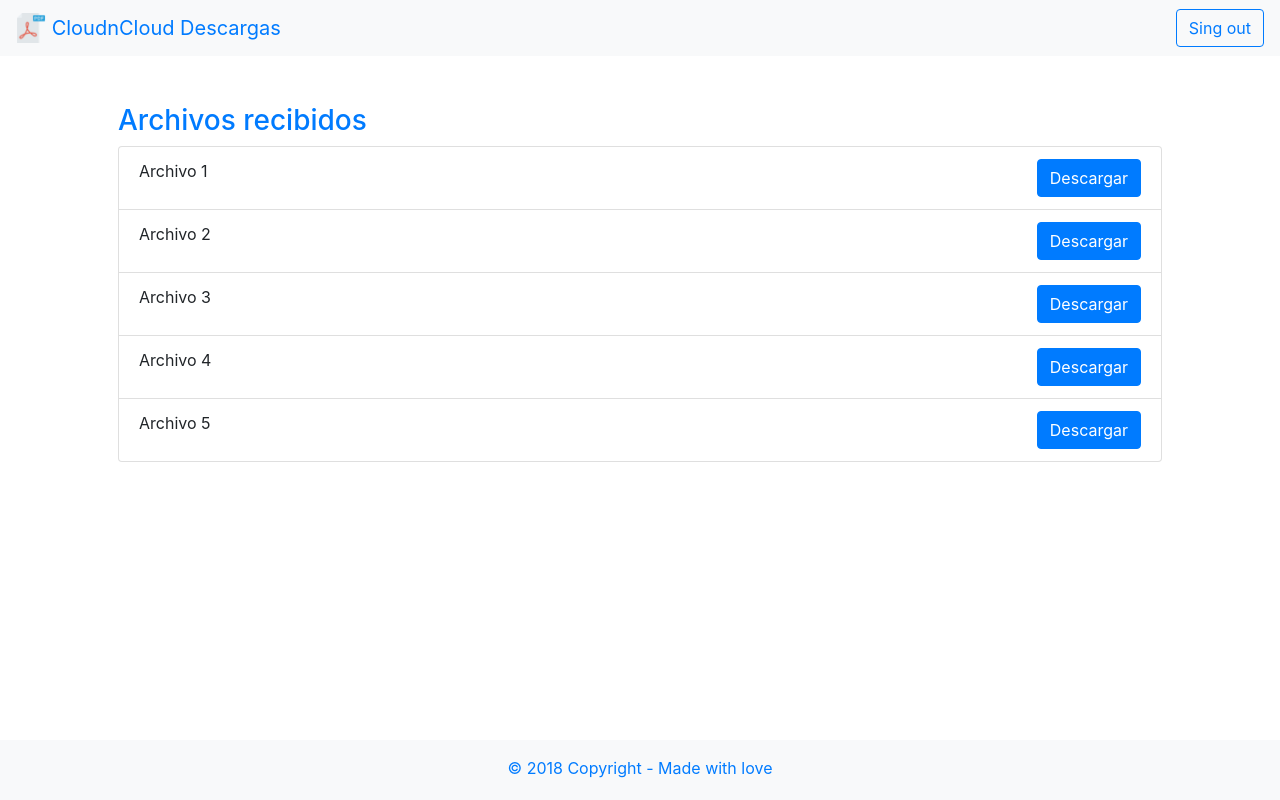
After one commit to AGCarlos/IV_1819_Proyecto, a Flask app: page /home in a window 1280 px wide. The commit adds this page. Run offline with Flask 2, Linux system fonts and the light colour scheme; some libraries are stand-ins or nearby versions.

Commit message:
Añado templates

```diff
--- a/app.py
+++ b/app.py
@@ -4,6 +4,10 @@ app = Flask(__name__)
 @app.route("/")
 def index():
     return render_template("index.html")
+
+@app.route("/home")
+def home():
+    return render_template("home.html")
 
 @app.route("/status")
 def status():
--- /dev/null
+++ b/templates/home.html
@@ -0,0 +1,47 @@
+<!doctype html>
+<html lang="es">
+    <head>
+        <title>CloudnCloud Descargas</title>
+        <!-- Required meta tags -->
+        <meta charset="utf-8" />
+        <meta name="viewport" content="width=device-width, initial-scale=1, shrink-to-fit=no">
+        <meta http-equiv="Cache-Control" content="no-cache"/>
+        <meta http-equiv="Pragma" content="no-cache"/>
+        <meta http-equiv="Expires" content="0" />
+
+        <!-- Bootstrap CSS -->
+        <link rel="stylesheet" href="https://stackpath.bootstrapcdn.com/bootstrap/4.1.3/css/bootstrap.min.css" integrity="sha384-MCw98/SFnGE8fJT3GXwEOngsV7Zt27NXFoaoApmYm81iuXoPkFOJwJ8ERdknLPMO" crossorigin="anonymous">
+        <link href="/static/css/sticky-footer-navbar.css" rel="stylesheet">
+        <link href="/static/css/form.css" rel="stylesheet">
+    </head>
+    <body class="bg-white">
+        <header class="navbar navbar-light bg-light" class="container">
+                <a class="navbar-brand text-primary" href=".">
+                    <img src="/static/imagenes/logo-mx.png" width="30" height="30" class="d-inline-block align-top" alt=""> CloudnCloud Descargas
+                </a>
+                <form>
+                    <button type="enviar" class="btn btn-outline-primary">Sing out</button>
+                </form>
+        </header>
+        <div class="container p-5">
+          <h3 class="text-primary">Archivos recibidos</h3>
+             <ul class="list-group">
+               <li class="list-group-item d-flex justify-content-between">Archivo 1<button type="enviar" class="btn btn-primary ">Descargar</button></li>
+               <li class="list-group-item d-flex justify-content-between">Archivo 2<button type="enviar" class="btn btn-primary ">Descargar</button></li>
+               <li class="list-group-item d-flex justify-content-between">Archivo 3<button type="enviar" class="btn btn-primary ">Descargar</button></li>
+               <li class="list-group-item d-flex justify-content-between">Archivo 4<button type="enviar" class="btn btn-primary ">Descargar</button></li>
+               <li class="list-group-item d-flex justify-content-between">Archivo 5<button type="enviar" class="btn btn-primary ">Descargar</button></li>
+             </ul>
+        </div>
+        <footer class="footer font-small bg-light">
+            <div class="container text-center text-primary p-3">
+                <span>
+                    © 2018 Copyright - Made with love
+                </span>
+            </div>
+        </footer>
+        <script src="https://code.jquery.com/jquery-3.3.1.slim.min.js" integrity="sha384-q8i/X+965DzO0rT7abK41JStQIAqVgRVzpbzo5smXKp4YfRvH+8abtTE1Pi6jizo" crossorigin="anonymous"></script>
+        <script src="https://cdnjs.cloudflare.com/ajax/libs/popper.js/1.14.3/umd/popper.min.js" integrity="sha384-ZMP7rVo3mIykV+2+9J3UJ46jBk0WLaUAdn689aCwoqbBJiSnjAK/l8WvCWPIPm49" crossorigin="anonymous"></script>
+        <script src="https://stackpath.bootstrapcdn.com/bootstrap/4.1.3/js/bootstrap.min.js" integrity="sha384-ChfqqxuZUCnJSK3+MXmPNIyE6ZbWh2IMqE241rYiqJxyMiZ6OW/JmZQ5stwEULTy" crossorigin="anonymous"></script>
+    </body>
+</html>
--- a/templates/index.html
+++ b/templates/index.html
@@ -1,7 +1,7 @@
 <!doctype html>
 <html lang="es">
     <head>
-        <title>CloudnCloud</title>
+        <title>CloudnCloud Descargas</title>
         <!-- Required meta tags -->
         <meta charset="utf-8" />
         <meta name="viewport" content="width=device-width, initial-scale=1, shrink-to-fit=no">
@@ -20,12 +20,11 @@
                     <img src="/static/imagenes/logo-mx.png" width="30" height="30" class="d-inline-block align-top" alt=""> CloudnCloud Descargas
                 </a>
                 <form>
-                    <button type="enviar" class="btn btn-outline-primary">Sing in</button>
                     <button type="enviar" class="btn btn-outline-primary">Sign up</button>
                 </form>
         </header>
         <div class="container p-5">
-            <form class="form-signin">
+            <form action="/home" class="form-signin">
                 <img class="mb-4" src="/static/imagenes/logo-mx.png" alt="" width="72" height="72">
                 <h1 class="h3 mb-3 font-weight-normal">CloudnCloud</h1>
                 <label for="inputEmail" class="sr-only">Email address</label>
```
